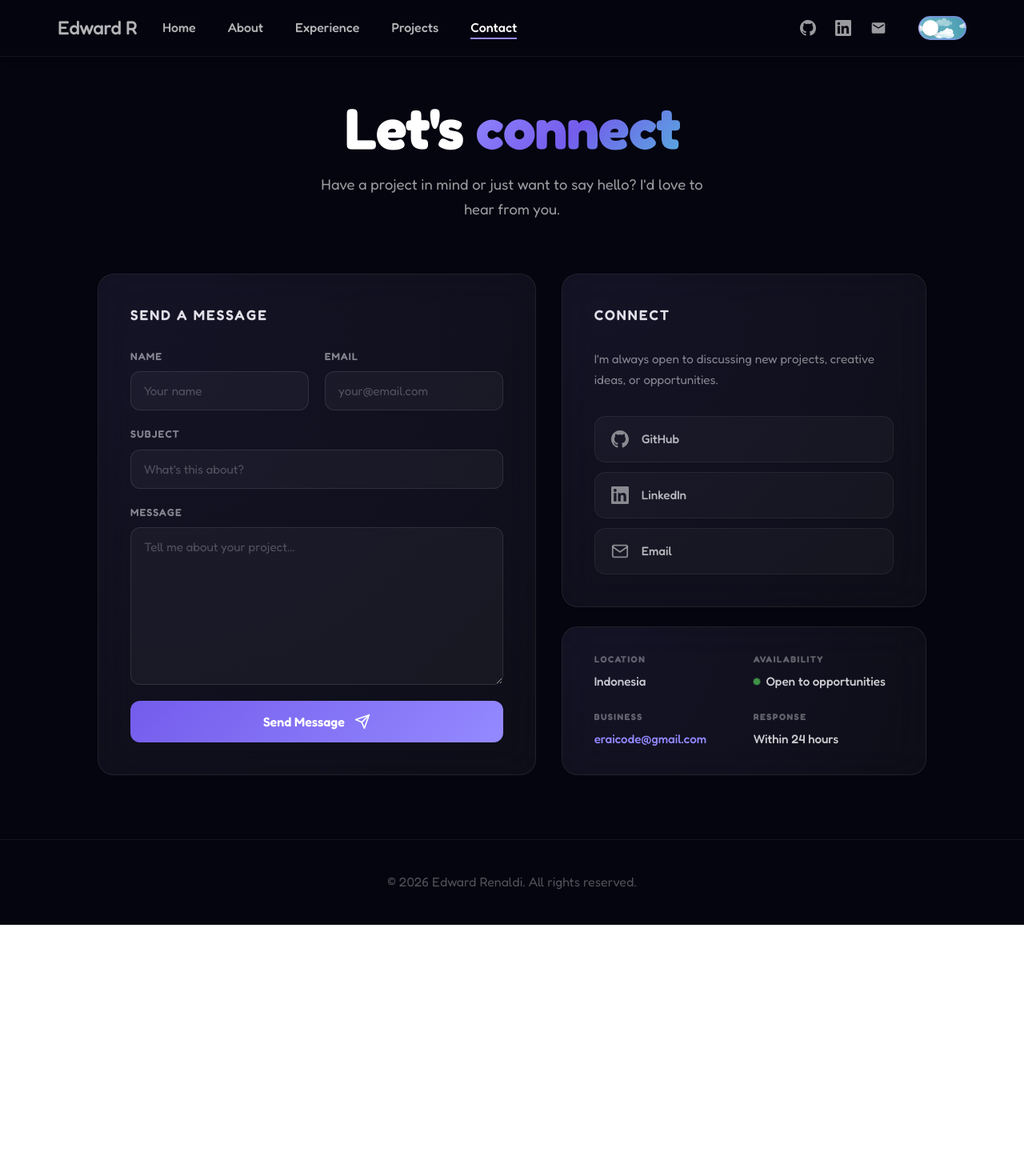
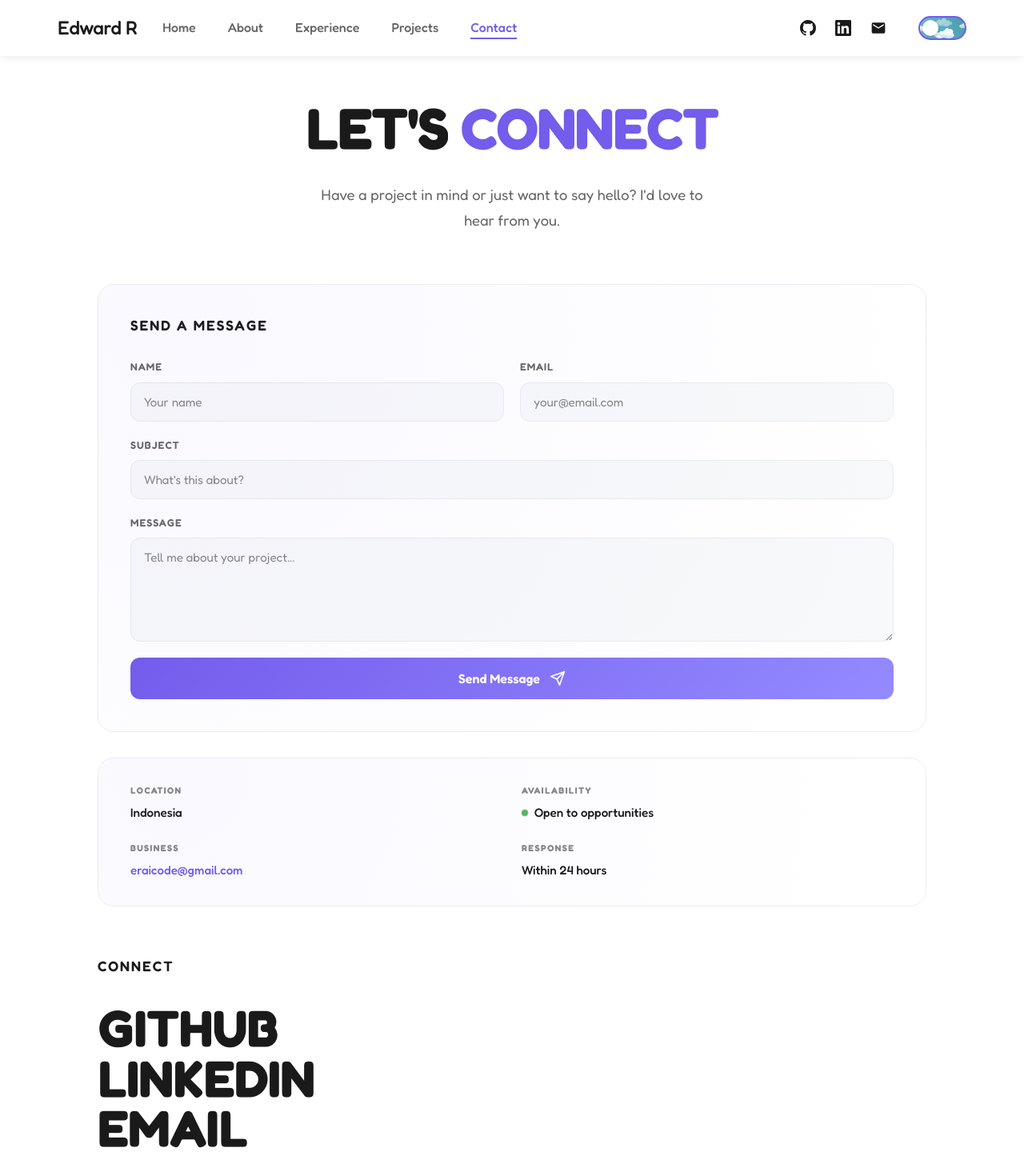
Before and after one commit to necromet/web-portfolio, a React (Vite) app: page /web-portfolio/contact in a window 1280 px wide. Shown: the top 1470 px of the page at 80% size. Before the commit the page ends 1156 px from the top, so only its background shows below. Built offline with nearby package versions, Linux system fonts and the light colour scheme.

Commit message:
feat: update UI components and styles

```diff
--- a/src/App.css
+++ b/src/App.css
@@ -20,49 +20,6 @@
   margin-top: auto;
   border-top: 1px solid var(--border-color);
   transition: all 0.3s ease;
-}
-
-/* Contact page: force dark nav & hide footer */
-.app--contact .navigation {
-  background: rgba(5, 5, 16, 0.85);
-  border-bottom: 1px solid rgba(255, 255, 255, 0.06);
-}
-
-.app--contact .nav-logo,
-.app--contact .nav-link {
-  color: rgba(255, 255, 255, 0.7);
-}
-
-.app--contact .nav-link:hover,
-.app--contact .nav-link.active {
-  color: #ffffff;
-}
-
-.app--contact .nav-link::after {
-  background: #948aff;
-}
-
-.app--contact .footer {
-  background: #050510;
-  border-top: 1px solid rgba(255, 255, 255, 0.06);
-  color: rgba(255, 255, 255, 0.4);
-}
-
-.app--contact .footer p {
-  color: rgba(255, 255, 255, 0.3);
-}
-
-.app--contact .media-navigation {
-  color: rgba(255, 255, 255, 0.6);
-}
-
-.app--contact .media-navigation:hover {
-  color: #ffffff;
-  background-color: rgba(255, 255, 255, 0.08);
-}
-
-.app--contact .slider {
-  border-color: rgba(148, 138, 255, 0.5);
 }
 
 .footer-content {
--- a/src/App.jsx
+++ b/src/App.jsx
@@ -1,4 +1,4 @@
-import { BrowserRouter as Router, Routes, Route, useLocation } from 'react-router-dom';
+import { BrowserRouter as Router, Routes, Route } from 'react-router-dom';
 import { ThemeProvider } from './context/ThemeContext';
 import Navigation from './components/Navigation';
 import Home from './sections/Home';
@@ -6,11 +6,8 @@ import Contact from './sections/Contact';
 import './App.css';
 
 function AppContent() {
-  const location = useLocation();
-  const isContactPage = location.pathname === '/contact';
-
   return (
-    <div className={`app${isContactPage ? ' app--contact' : ''}`}>
+    <div className="app">
       <Navigation />
       <main className="main-content">
         <Routes>
--- a/src/sections/About.jsx
+++ b/src/sections/About.jsx
@@ -18,7 +18,7 @@ function About() {
             <span className="highlight">#</span> about me
           </h1>
           <p className="hero-description">
-            I am currently a <span className="hero-description-bold">Data Scientist</span> at <span className="highlight" style={{ fontWeight: 500 }}>Sinarmas Multiartha</span>, where I help companies within Sinarmas group that offer loan services by creating dashboards and reports. Outside of work, I enjoy exploring new technologies and enhancing my skills in Artificial Intelligence, specifically in <span className="hero-description-bold">Generative AI</span> and <span className="hero-description-bold">AI Agents</span>.
+            I am currently a <span className="hero-description-bold">Data Scientist</span> at <span className="highlight" style={{ fontWeight: 500 }}>Sinarmas Multiartha</span>, where I help companies within Sinarmas group that offer loan services by creating dashboards and reports. Outside of work, I enjoy exploring new technologies and enhancing my skills in artificial intelligence, specifically in <span className="hero-description-bold">Generative AI</span> and <span className="hero-description-bold">AI Agents</span>.
           </p>
           <p className="hero-description-wo-margin">
             Here are some technologies and tools that I've been working with recently:
--- a/src/sections/Contact.css
+++ b/src/sections/Contact.css
@@ -1,7 +1,7 @@
 .contact-page {
   position: relative;
   min-height: 100vh;
-  background: #050510;
+ background: var(--bg-primary);
   overflow: hidden;
 }
 
@@ -22,14 +22,14 @@
 .contact-hero-title {
   font-size: clamp(2.5rem, 6vw, 4.5rem);
   font-weight: 700;
-  color: #ffffff;
+  color: var(--text-primary);
   letter-spacing: -1px;
   line-height: 1.1;
   margin-bottom: 1rem;
 }
 
 .contact-highlight {
-  background: linear-gradient(135deg, #948aff, #745cec, #56addd);
+  background: linear-gradient(135deg, var(--primary-color), #745cec, #56addd);
   -webkit-background-clip: text;
   -webkit-text-fill-color: transparent;
   background-clip: text;
@@ -37,7 +37,7 @@
 
 .contact-hero-subtitle {
   font-size: 1.15rem;
-  color: rgba(255, 255, 255, 0.6);
+  color: var(--text-secondary);
   max-width: 500px;
   margin: 0 auto;
   line-height: 1.7;
@@ -46,7 +46,7 @@
 /* Grid Layout */
 .contact-grid {
   display: grid;
-  grid-template-columns: 1.2fr 1fr;
+  grid-template-columns: 1fr;
   gap: 2rem;
   align-items: stretch;
 }
@@ -54,10 +54,10 @@
 /* Glass Card */
 .glass-card {
   position: relative;
-  background: rgba(255, 255, 255, 0.04);
+  background: var(--card-bg);
   backdrop-filter: blur(24px);
   -webkit-backdrop-filter: blur(24px);
-  border: 1px solid rgba(255, 255, 255, 0.08);
+  border: 1px solid var(--border-color);
   border-radius: 20px;
   padding: 2.5rem;
   overflow: hidden;
@@ -66,7 +66,7 @@
 
 .glass-card:hover {
   border-color: rgba(148, 138, 255, 0.25);
-  box-shadow: 0 0 60px rgba(116, 92, 236, 0.08);
+  box-shadow: var(--shadow-md);
 }
 
 .card-glow {
@@ -75,14 +75,14 @@
   left: -50%;
   width: 200%;
   height: 200%;
-  background: radial-gradient(circle at 30% 30%, rgba(116, 92, 236, 0.06) 0%, transparent 60%);
+  background: radial-gradient(circle at 30% 30%, rgba(116, 92, 236, 0.04) 0%, transparent 60%);
   pointer-events: none;
 }
 
 .card-title {
   font-size: 1.1rem;
   font-weight: 600;
-  color: rgba(255, 255, 255, 0.9);
+  color: var(--text-primary);
   text-transform: uppercase;
   letter-spacing: 2px;
   margin-bottom: 2rem;
@@ -111,7 +111,7 @@
   display: block;
   font-size: 0.8rem;
   font-weight: 600;
-  color: rgba(255, 255, 255, 0.5);
+  color: var(--text-secondary);
   text-transform: uppercase;
   letter-spacing: 1px;
   margin-bottom: 0.5rem;
@@ -121,10 +121,10 @@
 .form-field textarea {
   width: 100%;
   padding: 0.875rem 1rem;
-  background: rgba(255, 255, 255, 0.04);
-  border: 1px solid rgba(255, 255, 255, 0.1);
+  background: var(--bg-secondary);
+  border: 1px solid var(--border-color);
   border-radius: 12px;
-  color: #ffffff;
+  color: var(--text-primary);
   font-size: 0.95rem;
   font-family: inherit;
   transition: all 0.3s ease;
@@ -134,13 +134,13 @@
 
 .form-field input::placeholder,
 .form-field textarea::placeholder {
-  color: rgba(255, 255, 255, 0.25);
+  color: var(--text-light);
 }
 
 .form-field input:focus,
 .form-field textarea:focus {
-  border-color: rgba(148, 138, 255, 0.5);
-  background: rgba(255, 255, 255, 0.06);
+  border-color: var(--primary-color);
+  background: var(--bg-primary);
   box-shadow: 0 0 0 3px rgba(116, 92, 236, 0.1);
 }
 
@@ -213,7 +213,7 @@
 }
 
 .form-success p {
-  color: rgba(255, 255, 255, 0.7);
+  color: var(--text-secondary);
   font-size: 1.05rem;
 }
 
@@ -236,49 +236,103 @@
 }
 
 .info-description {
-  color: rgba(255, 255, 255, 0.5);
+  color: var(--text-secondary);
   line-height: 1.7;
   margin-bottom: 2rem;
   font-size: 0.95rem;
 }
 
-/* Social Grid */
-.social-grid {
+/* Flip Links Section */
+.flip-links-section {
+  padding: 4rem 0;
+}
+
+.flip-links-title {
+  font-size: 1.1rem;
+  font-weight: 600;
+  color: var(--text-primary);
+  text-transform: uppercase;
+  letter-spacing: 2px;
+  margin-bottom: 2.5rem;
+}
+
+.flip-links-grid {
   display: flex;
   flex-direction: column;
-  gap: 0.75rem;
+  gap: 0.5rem;
 }
 
-.social-btn {
-  display: flex;
-  align-items: center;
-  gap: 1rem;
-  padding: 1rem 1.25rem;
-  background: rgba(255, 255, 255, 0.03);
-  border: 1px solid rgba(255, 255, 255, 0.06);
-  border-radius: 14px;
-  color: rgba(255, 255, 255, 0.7);
+.flip-link {
+  position: relative;
+  display: block;
+  overflow: hidden;
+  white-space: nowrap;
   text-decoration: none;
-  font-weight: 500;
-  font-size: 0.95rem;
-  transition: all 0.3s ease;
+  color: var(--text-primary);
+  font-weight: 900;
+  text-transform: uppercase;
+  line-height: 0.85;
+  font-size: clamp(2.5rem, 5vw, 4.5rem);
+  transition: color 0.3s ease;
 }
 
-.social-btn:hover {
-  background: rgba(148, 138, 255, 0.1);
-  border-color: rgba(148, 138, 255, 0.3);
-  color: #ffffff;
-  transform: translateX(4px);
+.flip-link:hover {
+  color: var(--primary-color);
 }
 
-.social-btn svg {
-  flex-shrink: 0;
-  opacity: 0.7;
-  transition: opacity 0.3s ease;
+/* Flip Word (inline, for headings) */
+.flip-word {
+  position: relative;
+  display: inline-block;
+  overflow: hidden;
+  cursor: default;
 }
 
-.social-btn:hover svg {
-  opacity: 1;
+.flip-link-row {
+  display: flex;
+}
+
+.flip-link-letter {
+  display: inline-block;
+  transition-property: transform;
+  transition-duration: 300ms;
+  transition-timing-function: cubic-bezier(0.4, 0, 0.2, 1);
+}
+
+.flip-link:hover .flip-link-letter {
+  transform: translateY(-110%);
+}
+
+.flip-word:hover .flip-link-letter {
+  transform: translateY(-110%);
+}
+
+.flip-link-overlay {
+  position: absolute;
+  inset: 0;
+  display: flex;
+}
+
+.flip-link-overlay .flip-link-letter {
+  transform: translateY(110%);
+}
+
+.flip-link:hover .flip-link-overlay .flip-link-letter {
+  transform: translateY(0);
+}
+
+.flip-word:hover .flip-link-overlay .flip-link-letter {
+  transform: translateY(0);
+}
+
+.flip-word.contact-highlight .flip-link-letter {
+  color: var(--primary-color);
+  -webkit-text-fill-color: var(--primary-color);
+}
+
+.flip-word.contact-highlight {
+  background: none;
+  -webkit-text-fill-color: unset;
 }
 
 /* Detail Card */
@@ -303,12 +357,12 @@
   font-weight: 700;
   text-transform: uppercase;
   letter-spacing: 1.5px;
-  color: rgba(255, 255, 255, 0.35);
+  color: var(--text-light);
 }
 
 .detail-value {
   font-size: 0.95rem;
-  color: rgba(255, 255, 255, 0.8);
+  color: var(--text-primary);
   font-weight: 500;
 }
 
@@ -328,14 +382,14 @@
 
 .detail-link {
   font-size: 0.95rem;
-  color: #948aff;
+  color: var(--primary-color);
   text-decoration: none;
   font-weight: 500;
   transition: color 0.3s ease;
 }
 
 .detail-link:hover {
-  color: #b8b0ff;
+  color: var(--primary-dark);
 }
 
 /* Animations */
@@ -387,4 +441,8 @@
   .contact-hero-title {
     font-size: 2.25rem;
   }
+
+  .flip-link {
+    font-size: clamp(2rem, 8vw, 3rem);
+  }
 }
--- a/src/sections/Contact.jsx
+++ b/src/sections/Contact.jsx
@@ -1,13 +1,76 @@
 import { useForm } from '@formspree/react';
 import './Contact.css';
+
+const FlipWord = ({ children, className = '' }) => {
+  return (
+    <span className={`flip-word ${className}`}>
+      <div className="flip-link-row">
+        {children.split('').map((letter, i) => (
+          <span
+            key={i}
+            className="flip-link-letter"
+            style={{ transitionDelay: `${i * 25}ms` }}
+          >
+            {letter}
+          </span>
+        ))}
+      </div>
+      <div className="flip-link-overlay">
+        {children.split('').map((letter, i) => (
+          <span
+            key={i}
+            className="flip-link-letter"
+            style={{ transitionDelay: `${i * 25}ms` }}
+          >
+            {letter}
+          </span>
+        ))}
+      </div>
+    </span>
+  );
+};
+
+const FlipLink = ({ children, href }) => {
+  return (
+    <a
+      href={href}
+      className="flip-link"
+      target="_blank"
+      rel="noopener noreferrer"
+    >
+      <div className="flip-link-row">
+        {children.split('').map((letter, i) => (
+          <span
+            key={i}
+            className="flip-link-letter"
+            style={{ transitionDelay: `${i * 25}ms` }}
+          >
+            {letter}
+          </span>
+        ))}
+      </div>
+      <div className="flip-link-overlay">
+        {children.split('').map((letter, i) => (
+          <span
+            key={i}
+            className="flip-link-letter"
+            style={{ transitionDelay: `${i * 25}ms` }}
+          >
+            {letter}
+          </span>
+        ))}
+      </div>
+    </a>
+  );
+};
 
 function Contact() {
   const [state, handleSubmit] = useForm("FORM_ID_PLACEHOLDER");
 
   const socialLinks = [
-    { name: 'GitHub', url: 'https://github.com/necromet', icon: 'github' },
-    { name: 'LinkedIn', url: 'https://linkedin.com/in/edward-renaldi', icon: 'linkedin' },
-    { name: 'Email', url: 'mailto:edwardrenaldi219@gmail.com', icon: 'mail' },
+    { name: 'GitHub', url: 'https://github.com/necromet' },
+    { name: 'LinkedIn', url: 'https://linkedin.com/in/edward-renaldi' },
+    { name: 'Email', url: 'mailto:edwardrenaldi219@gmail.com' },
   ];
 
   return (
@@ -15,7 +78,8 @@ function Contact() {
       <div className="contact-overlay">
         <div className="contact-hero">
           <h1 className="contact-hero-title">
-            Let's <span className="contact-highlight">connect</span>
+            <FlipWord>LET&apos;S</FlipWord>{" "}
+            <FlipWord className="contact-highlight">CONNECT</FlipWord>
           </h1>
           <p className="contact-hero-subtitle">
             Have a project in mind or just want to say hello? I'd love to hear from you.
@@ -101,45 +165,6 @@ function Contact() {
           </div>
 
           <div className="contact-side">
-            <div className="glass-card info-card">
-              <div className="card-glow" />
-              <h2 className="card-title">Connect</h2>
-              <p className="info-description">
-                I'm always open to discussing new projects, creative ideas, or opportunities.
-              </p>
-
-              <div className="social-grid">
-                {socialLinks.map((link, index) => (
-                  <a
-                    key={index}
-                    href={link.url}
-                    target="_blank"
-                    rel="noopener noreferrer"
-                    className="social-btn"
-                    aria-label={`Visit my ${link.name} profile`}
-                  >
-                    {link.icon === 'github' && (
-                      <svg width="22" height="22" viewBox="0 0 24 24" fill="currentColor">
-                        <path d="M12 0c-6.626 0-12 5.373-12 12 0 5.302 3.438 9.8 8.207 11.387.599.111.793-.261.793-.577v-2.234c-3.338.726-4.033-1.416-4.033-1.416-.546-1.387-1.333-1.756-1.333-1.756-1.089-.745.083-.729.083-.729 1.205.084 1.839 1.237 1.839 1.237 1.07 1.834 2.807 1.304 3.492.997.107-.775.418-1.305.762-1.604-2.665-.305-5.467-1.334-5.467-5.931 0-1.311.469-2.381 1.236-3.221-.124-.303-.535-1.524.117-3.176 0 0 1.008-.322 3.301 1.23.957-.266 1.983-.399 3.003-.404 1.02.005 2.047.138 3.006.404 2.291-1.552 3.297-1.23 3.297-1.23.653 1.653.242 2.874.118 3.176.77.84 1.235 1.911 1.235 3.221 0 4.609-2.807 5.624-5.479 5.921.43.372.823 1.102.823 2.222v3.293c0 .319.192.694.801.576 4.765-1.589 8.199-6.086 8.199-11.386 0-6.627-5.373-12-12-12z"/>
-                      </svg>
-                    )}
-                    {link.icon === 'linkedin' && (
-                      <svg width="22" height="22" viewBox="0 0 24 24" fill="currentColor">
-                        <path d="M20.447 20.452h-3.554v-5.569c0-1.328-.027-3.037-1.852-3.037-1.853 0-2.136 1.445-2.136 2.939v5.667H9.351V9h3.414v1.561h.046c.477-.9 1.637-1.85 3.37-1.85 3.601 0 4.267 2.37 4.267 5.455v6.286zM5.337 7.433c-1.144 0-2.063-.926-2.063-2.065 0-1.138.92-2.063 2.063-2.063 1.14 0 2.064.925 2.064 2.063 0 1.139-.925 2.065-2.064 2.065zm1.782 13.019H3.555V9h3.564v11.452zM22.225 0H1.771C.792 0 0 .774 0 1.729v20.542C0 23.227.792 24 1.771 24h20.451C23.2 24 24 23.227 24 22.271V1.729C24 .774 23.2 0 22.222 0h.003z"/>
-                      </svg>
-                    )}
-                    {link.icon === 'mail' && (
-                      <svg width="22" height="22" viewBox="0 0 24 24" fill="none" stroke="currentColor" strokeWidth="2" strokeLinecap="round" strokeLinejoin="round">
-                        <path d="M4 4h16c1.1 0 2 .9 2 2v12c0 1.1-.9 2-2 2H4c-1.1 0-2-.9-2-2V6c0-1.1.9-2 2-2z" />
-                        <polyline points="22,6 12,13 2,6" />
-                      </svg>
-                    )}
-                    <span>{link.name}</span>
-                  </a>
-                ))}
-              </div>
-            </div>
-
             <div className="glass-card detail-card">
               <div className="card-glow" />
               <div className="detail-grid">
@@ -165,6 +190,17 @@ function Contact() {
             </div>
           </div>
         </div>
+
+        <div className="flip-links-section">
+          <h2 className="flip-links-title">Connect</h2>
+          <div className="flip-links-grid">
+            {socialLinks.map((link) => (
+              <FlipLink key={link.name} href={link.url}>
+                {link.name}
+              </FlipLink>
+            ))}
+          </div>
+        </div>
       </div>
     </div>
   );
--- a/src/sections/Home.jsx
+++ b/src/sections/Home.jsx
@@ -30,7 +30,7 @@ function Home() {
               hi, <span className="highlight">edward</span> here.
             </h1>
             <p className="hero-description" align="left">
-              I'm a data scientist and mathematician based in Indonesia. I'm fascinated by <span className="hero-description-bold">artificial intelligence</span> and its potential.
+              I'm a data scientist and mathematician based in Indonesia. I'm fascinated by <span className="hero-description-bold">machine learning, artificial intelligence</span> and its potential.
             </p>
           </div>
         </div>
```
Also changed, not shown: 1 other file (tests, documents, lock files or other folders).
